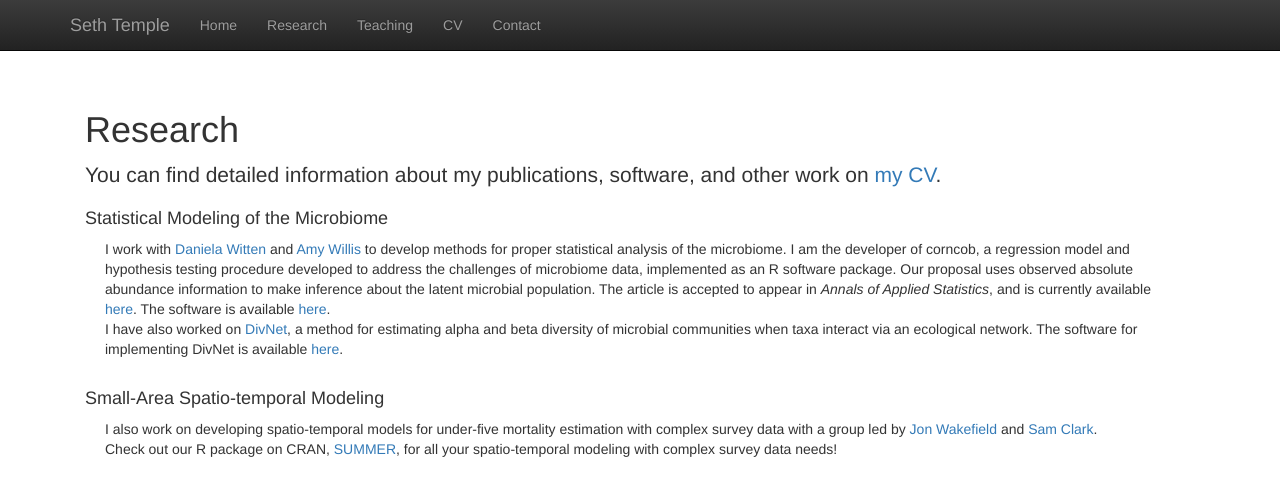
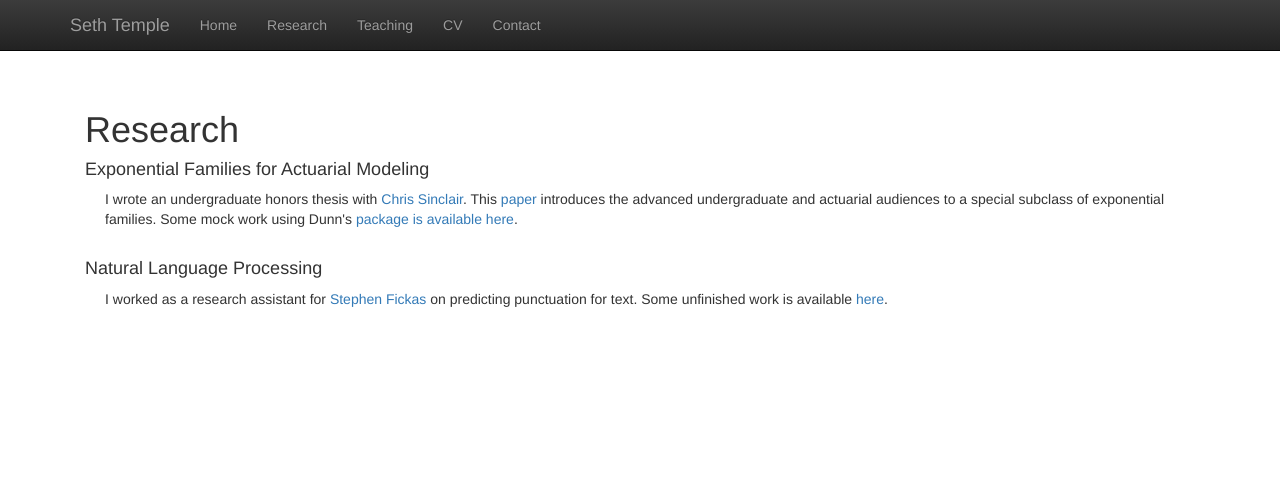
Before and after one commit to sdtemple/sdtemple.github.io, a Jekyll site: the page built from research.html, in a window 1280 px wide. Shown: the top 496 px of the page. Built offline with Jekyll 4.4.1, drawn with Linux system fonts in a browser that asks for light colours; nearby versions of some CDN libraries; library files that are not in the unit come from our copies.

Commit message:
Update research.html

```diff
--- a/research.html
+++ b/research.html
@@ -5,30 +5,17 @@ title:  'Research'
 
 <h1>Research</h1>
 
-<p class="lead">
-  You can find detailed information about my publications, software, and other work on <a class="active" href="cv.html">my CV</a>.
-</p>
-<h4>Statistical Modeling of the Microbiome</h4>
+<h4>Exponential Families for Actuarial Modeling</h4>
 <p class="content" style="padding:0px;margin:0px 20px 0px;">
-  I work with <a href = "https://faculty.washington.edu/dwitten/">Daniela Witten</a> and
-    <a href = "https://faculty.washington.edu/adwillis/">Amy Willis</a> to develop methods for proper statistical analysis of the microbiome.
-  I am the developer of corncob, a regression model and hypothesis testing procedure developed
-  to address the challenges of microbiome data, implemented as an R software package. Our proposal uses observed absolute abundance information to
-  make inference about the latent microbial population. The article is accepted to appear in <i>Annals of Applied Statistics</i>,
-  and is currently available <a href = "https://www.imstat.org/journals-and-publications/annals-of-applied-statistics/annals-of-applied-statistics-next-issues/">here</a>.
-  The software is available
-  <a href = "https://github.com/bryandmartin/corncob">here</a>.
-  <br/>
-  I have also worked on <a href = "https://www.biorxiv.org/content/early/2018/04/21/305045">DivNet</a>,
-  a method for estimating alpha and beta diversity of microbial communities when taxa interact via an ecological network.
-  The software for implementing DivNet is available <a href = "https://github.com/adw96/DivNet">here</a>.
+  I wrote an undergraduate honors thesis with <a href = "http://cdsinclair.org">Chris Sinclair</a>.
+  This <a href = "https://math.uoregon.edu/wp-content/uploads/2018/07/TempleStempleTweedieThesis.pdf">paper</a>
+  introduces the advanced undergraduate and actuarial audiences to a special subclass of exponential families.
+  Some mock work using Dunn's <a href = "https://cran.r-project.org/web/packages/tweedie/tweedie.pdf">package<a/> is available
+  <a href = "https://github.com/sdtemple/tweedieindex">here</a>.
 </p>
 <br/>
-<h4>Small-Area Spatio-temporal Modeling</h4>
+<h4>Natural Language Processing</h4>
 <p class="content" style="padding:0px;margin:0px 20px 0px;">
-  I also work on developing spatio-temporal models for under-five mortality estimation with complex survey data
-  with a group led by  <a href = "https://faculty.washington.edu/jonno/">Jon Wakefield</a> and
-  <a href = "https://sociology.osu.edu/people/clark.2962">Sam Clark</a>. <br/>
-  Check out our R package on CRAN, <a href = "https://CRAN.R-project.org/package=SUMMER">SUMMER</a>,
-  for all your spatio-temporal modeling with complex survey data needs!
+  I worked as a research assistant for <a href = "http://ix.cs.uoregon.edu/~fickas/new_home/">Stephen Fickas</a>
+  on predicting punctuation for text. Some unfinished work is available <a href = "https://github.com/sdtemple/placeperiods/">here</a>.
 </p>
```
